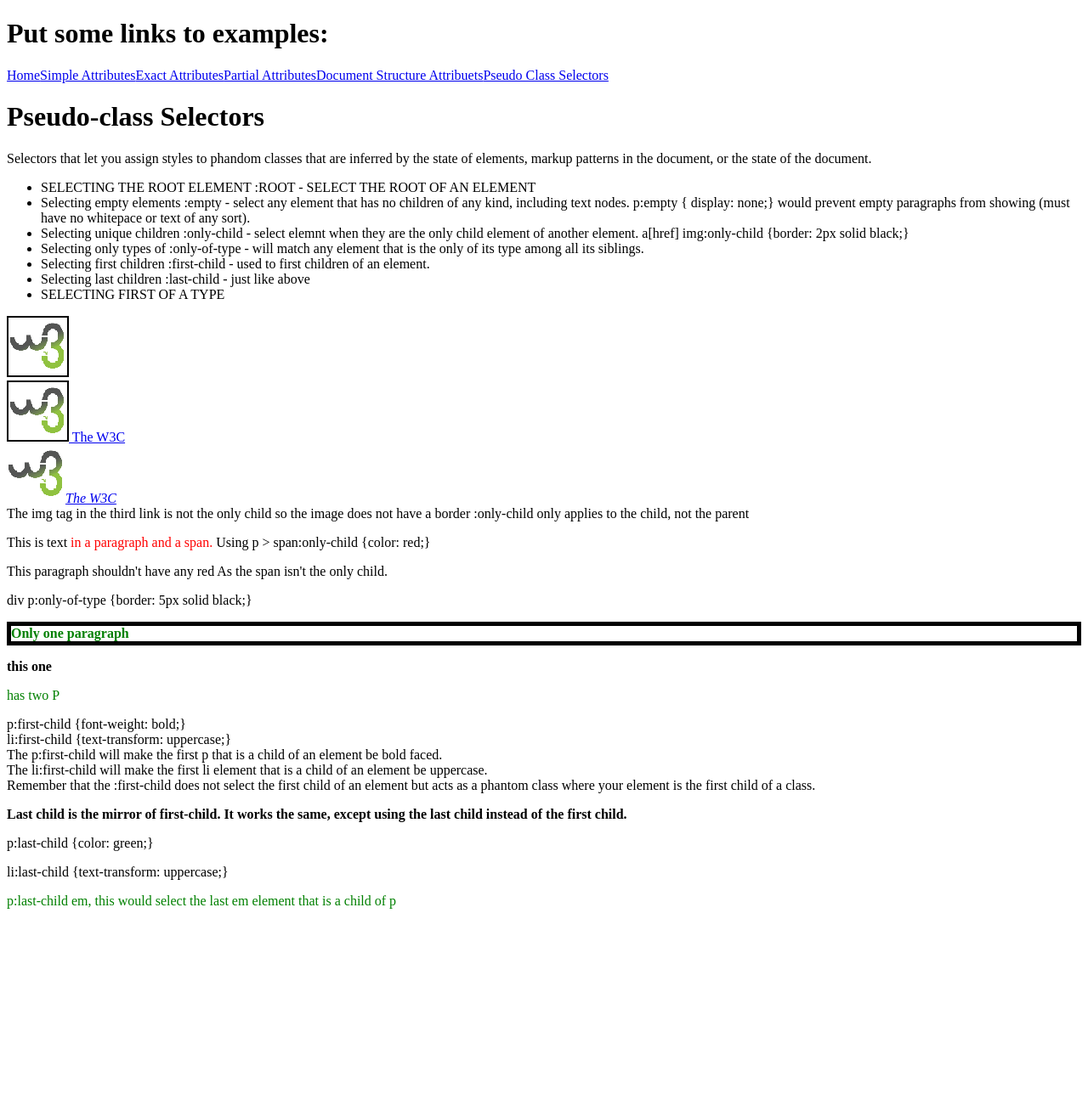
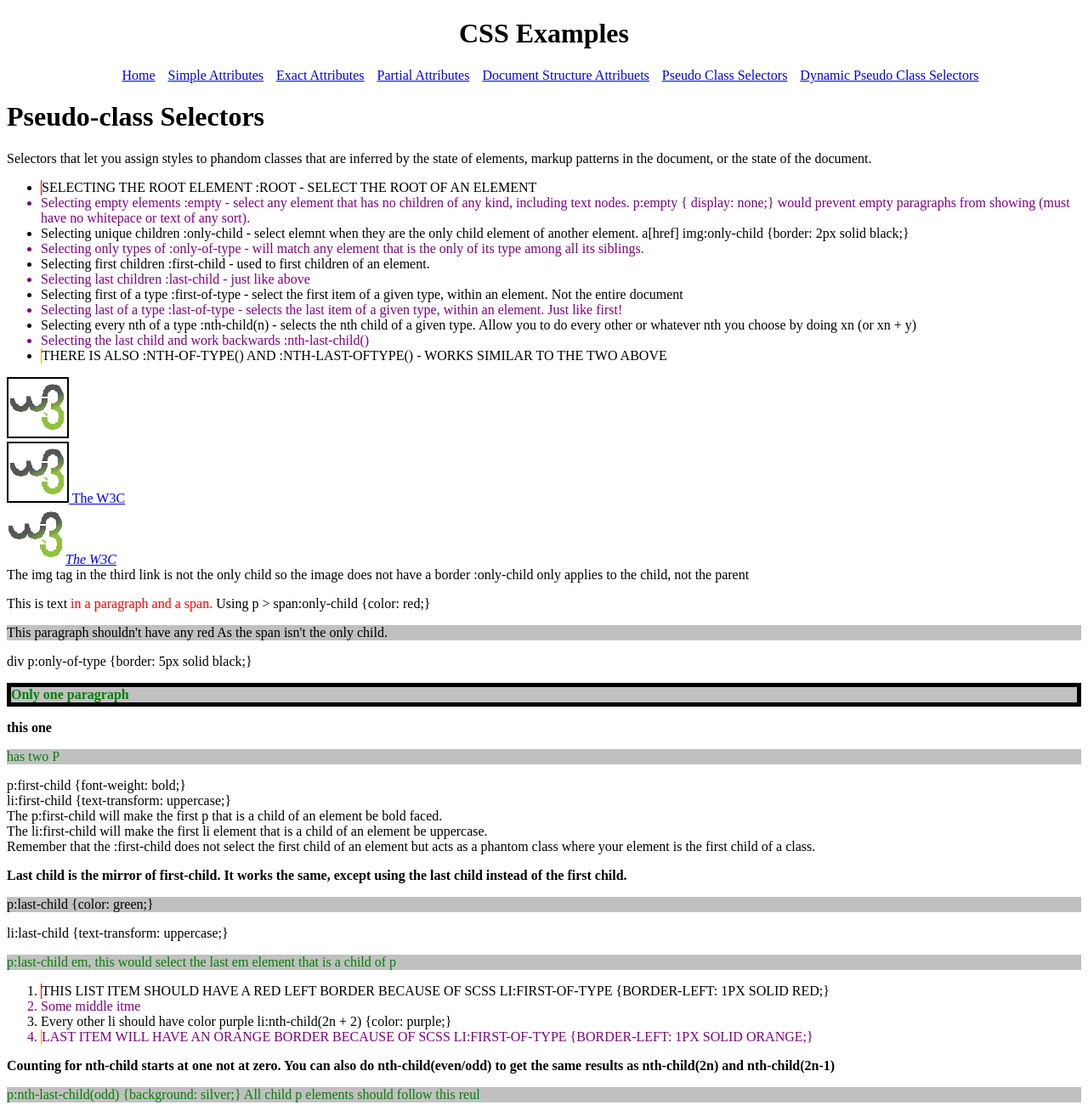
Before and after one commit to robertjorg/cssProject, an Angular app: page /pseudo in a window 1280 px wide. Shown: the whole page at 85% size. Before the commit the page ends 1086 px from the top, so only its background shows below. Built offline with nearby package versions, Linux system fonts and the light colour scheme.

Commit message:
Finish Pseudo Classes

```diff
--- /dev/null
+++ b/src/app/AttributeSelectors/dynamic-pseudo-class-selectors/dynamic-pseudo-class-selectors.component.html
@@ -0,0 +1 @@
+<p>dynamic-pseudo-class-selectors works!</p>
--- /dev/null
+++ b/src/app/AttributeSelectors/dynamic-pseudo-class-selectors/dynamic-pseudo-class-selectors.component.ts
@@ -0,0 +1,15 @@
+import { Component, OnInit } from '@angular/core';
+
+@Component({
+  selector: 'app-dynamic-pseudo-class-selectors',
+  templateUrl: './dynamic-pseudo-class-selectors.component.html',
+  styleUrls: ['./dynamic-pseudo-class-selectors.component.scss']
+})
+export class DynamicPseudoClassSelectorsComponent implements OnInit {
+
+  constructor() { }
+
+  ngOnInit() {
+  }
+
+}
--- a/src/app/AttributeSelectors/pseudo-class-selectors/pseudo-class-selectors.component.html
+++ b/src/app/AttributeSelectors/pseudo-class-selectors/pseudo-class-selectors.component.html
@@ -8,7 +8,11 @@
   <li>Selecting only types of :only-of-type - will match any element that is the only of its type among all its siblings.</li>
   <li>Selecting first children :first-child - used to first children of an element.</li>
   <li>Selecting last children :last-child - just like above</li>
-  <li>Selecting first of a type </li>
+  <li>Selecting first of a type :first-of-type - select the first item of a given type, within an element. Not the entire document</li>
+  <li>Selecting last of a type :last-of-type - selects the last item of a given type, within an element. Just like first!</li>
+  <li>Selecting every nth of a type :nth-child(n) - selects the nth child of a given type. Allow you to do every other or whatever nth you choose by doing xn (or xn + y)</li>
+  <li>Selecting the last child and work backwards :nth-last-child()</li>
+  <li>There is also :nth-of-type() and :nth-last-oftype() - works similar to the two above</li>
 </ul>
 
 
@@ -38,3 +42,17 @@ Remember that the :first-child does not select the first child of an element but
   <p>li:last-child {{'{'}}text-transform: uppercase;{{'}'}}</p>
   <p>p:last-child em, this would select the last em element that is a child of p</p>
 </div>
+
+<ol>
+  <li>This list item should have a red left border because of SCSS li:first-of-type {{'{'}}border-left: 1px solid red;{{'}'}}</li>
+  <li>Some middle itme</li>
+  <li>Every other li should have color purple li:nth-child(2n + 2) {{'{'}}color: purple;{{'}'}}</li>
+  <li>Last item will have an orange border because of SCSS li:first-of-type {{'{'}}border-left: 1px solid orange;{{'}'}}</li>
+</ol>
+
+<div>
+<p>
+  Counting for nth-child starts at one not at zero. You can also do nth-child(even/odd) to get the same results as nth-child(2n) and nth-child(2n-1)
+</p>
+<p>p:nth-last-child(odd) {{'{'}}background: silver;{{'}'}} All child p elements should follow this reul</p>
+</div>
--- a/src/app/AttributeSelectors/pseudo-class-selectors/pseudo-class-selectors.component.scss
+++ b/src/app/AttributeSelectors/pseudo-class-selectors/pseudo-class-selectors.component.scss
@@ -9,3 +9,8 @@ li:first-child {text-transform: uppercase;}
 
 p:last-child {color: green;}
 li:last-child {text-transform: uppercase;}
+
+li:first-of-type {border-left: 1px solid red;}
+li:last-of-type {border-left: 1px solid orange;}
+li:nth-child(2n) {color: purple;}
+p:nth-last-child(odd) {background: silver;}
--- a/src/app/app-routing.module.ts
+++ b/src/app/app-routing.module.ts
@@ -1,3 +1,4 @@
+import { DynamicPseudoClassSelectorsComponent } from './AttributeSelectors/dynamic-pseudo-class-selectors/dynamic-pseudo-class-selectors.component';
 import { PseudoClassSelectorsComponent } from './AttributeSelectors/pseudo-class-selectors/pseudo-class-selectors.component';
 import { DocumentStructureComponent } from './AttributeSelectors/document-structure/document-structure.component';
 import { PartialAttributesComponent } from './AttributeSelectors/partial-attributes/partial-attributes.component';
@@ -15,6 +16,7 @@ const routes: Routes = [
         { path: 'partial', component: PartialAttributesComponent},
         { path: 'document', component: DocumentStructureComponent},
         { path: 'pseudo', component: PseudoClassSelectorsComponent},
+        { path: 'dynamic', component: DynamicPseudoClassSelectorsComponent}
       ]
 
   }
--- a/src/app/app.component.html
+++ b/src/app/app.component.html
@@ -1,8 +1,11 @@
-<h1>Put some links to examples:</h1>
+<h1 class="header">CSS Examples</h1>
+  <div class="links">
     <a routerLink="/" routerLinkActive="active">Home</a>
     <a routerLink="/simple" routerLinkActive="active">Simple Attributes</a>
     <a routerLink="/exact" routerLinkActive="active">Exact Attributes</a>
     <a routerLink="/partial" routerLinkActive="active">Partial Attributes</a>
     <a routerLink="/document" routerLinkActive="active">Document Structure Attribuets</a>
     <a routerLink="/pseudo" routerLinkActive="active">Pseudo Class Selectors</a>
+    <a routerLink="/dynamic" routerLinkActive="active">Dynamic Pseudo Class Selectors</a>
+  </div>
 <router-outlet></router-outlet>
--- a/src/app/app.component.scss
+++ b/src/app/app.component.scss
@@ -1,3 +1,19 @@
 .background-grey {
   background-color: gray;
 }
+
+h1 {
+  text-align: center;
+}
+
+.links {
+  display: flex;
+  flex-direction: row;
+  justify-content: center;
+  align-items: center;
+
+  a {
+    width: auto;
+    margin-left: 15px;
+  }
+}
--- a/src/app/app.module.ts
+++ b/src/app/app.module.ts
@@ -8,6 +8,7 @@ import { ExactSelectorsComponent } from './AttributeSelectors/exact-selectors/ex
 import { PartialAttributesComponent } from './AttributeSelectors/partial-attributes/partial-attributes.component';
 import { DocumentStructureComponent } from './AttributeSelectors/document-structure/document-structure.component';
 import { PseudoClassSelectorsComponent } from './AttributeSelectors/pseudo-class-selectors/pseudo-class-selectors.component';
+import { DynamicPseudoClassSelectorsComponent } from './AttributeSelectors/dynamic-pseudo-class-selectors/dynamic-pseudo-class-selectors.component';
 
 @NgModule({
   declarations: [
@@ -17,6 +18,7 @@ import { PseudoClassSelectorsComponent } from './AttributeSelectors/pseudo-class
     PartialAttributesComponent,
     DocumentStructureComponent,
     PseudoClassSelectorsComponent,
+    DynamicPseudoClassSelectorsComponent,
   ],
   imports: [
     BrowserModule,
```
Also changed, not shown: src/app/AttributeSelectors/dynamic-pseudo-class-selectors/dynamic-pseudo-class-selectors.component.scss (added), 1 other file (tests, documents, lock files or other folders). Lines whose indentation alone changed are shown as unchanged.
